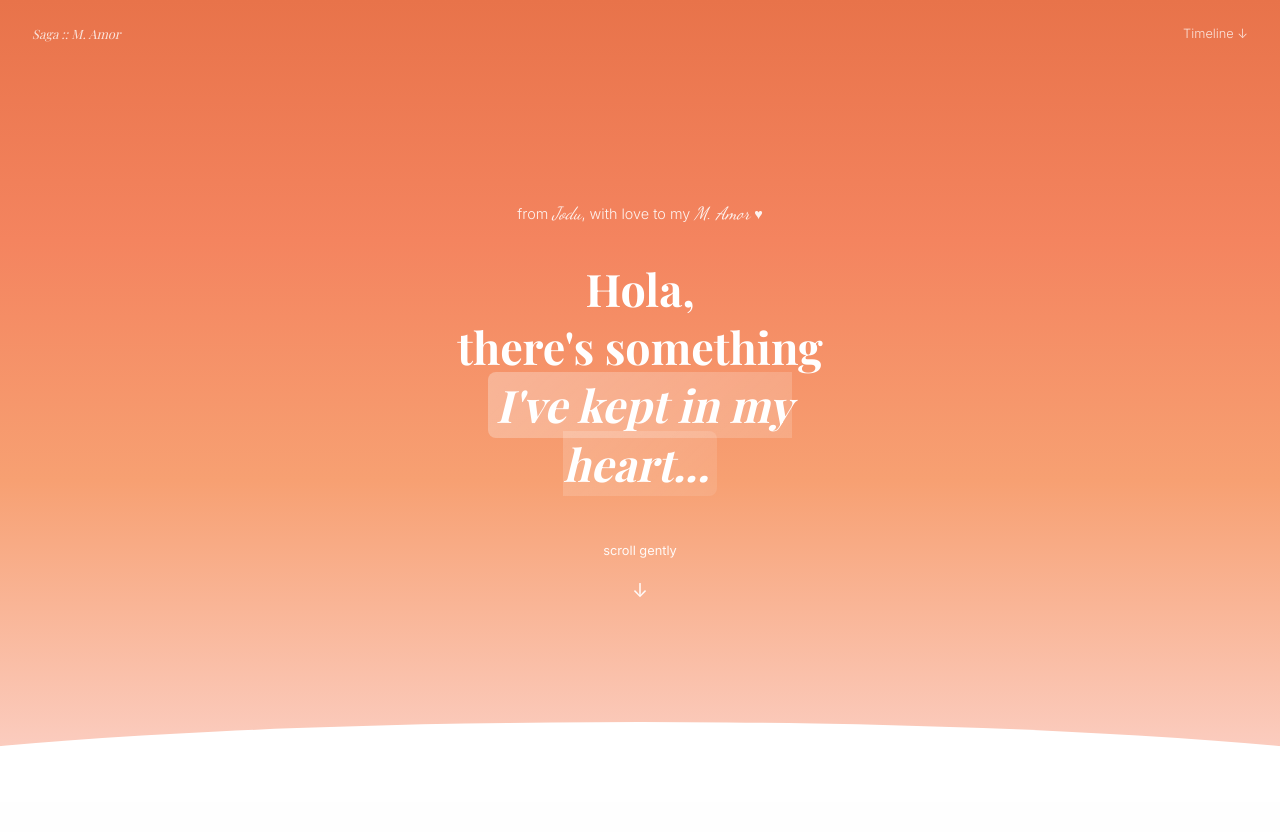
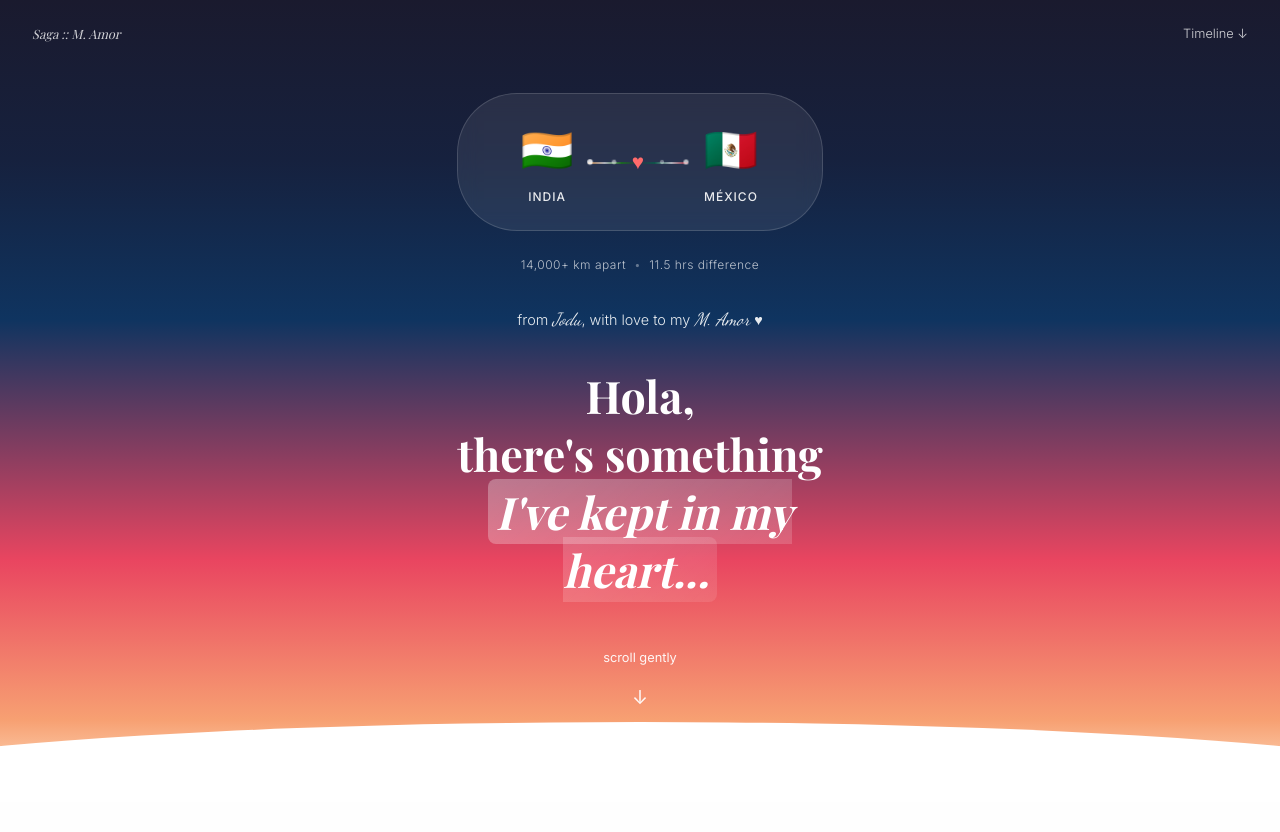
Before and after one commit to sagarvadher3615-oss/proposal-website, a plain HTML site: page index.html in a window 1280 px wide. Shown: the top 832 px of the page. Drawn offline with nearby package versions, Linux system fonts and the light colour scheme; a web font is replaced by a local one.

Commit message:
Add India to Mexico connection design on hero section 🇮🇳❤️🇲🇽

```diff
--- a/index.html
+++ b/index.html
@@ -20,6 +20,32 @@
             <span class="timeline-label">Timeline &darr;</span>
         </div>
         <div class="hero-content">
+            <!-- India to Mexico Connection -->
+            <div class="connection-map">
+                <div class="country country-india">
+                    <span class="country-flag">🇮🇳</span>
+                    <span class="country-name">India</span>
+                </div>
+                <div class="connection-line">
+                    <div class="line-path">
+                        <span class="dot dot-1"></span>
+                        <span class="dot dot-2"></span>
+                        <span class="dot dot-3"></span>
+                        <span class="dot dot-4"></span>
+                        <span class="dot dot-5"></span>
+                    </div>
+                    <span class="connection-heart">&hearts;</span>
+                </div>
+                <div class="country country-mexico">
+                    <span class="country-flag">🇲🇽</span>
+                    <span class="country-name">M&eacute;xico</span>
+                </div>
+            </div>
+            <div class="distance-badge">
+                <span>14,000+ km apart</span>
+                <span class="separator">&bull;</span>
+                <span>11.5 hrs difference</span>
+            </div>
             <p class="hero-greeting">from <em>Jodu</em>, with love to my <em>M. Amor</em> &hearts;</p>
             <h1 class="hero-title">
                 Hola,<br>
--- a/styles.css
+++ b/styles.css
@@ -56,7 +56,7 @@ body {
 /* ===== HERO SECTION ===== */
 .hero {
     min-height: 100vh;
-    background: linear-gradient(180deg, #e8734a 0%, #f4845f 30%, #f7a072 60%, #fcd5ce 100%);
+    background: linear-gradient(180deg, #1a1a2e 0%, #16213e 20%, #0f3460 40%, #e94560 70%, #f7a072 90%, #ffecd2 100%);
     display: flex;
     flex-direction: column;
     align-items: center;
@@ -91,6 +91,133 @@ body {
 .hero-content {
     max-width: 500px;
     animation: fadeInUp 1.5s ease;
+}
+
+/* ===== INDIA TO MEXICO CONNECTION ===== */
+.connection-map {
+    display: flex;
+    align-items: center;
+    justify-content: center;
+    gap: 1rem;
+    margin-bottom: 1.5rem;
+    padding: 1.5rem 2rem;
+    background: rgba(255, 255, 255, 0.08);
+    backdrop-filter: blur(10px);
+    border-radius: 60px;
+    border: 1px solid rgba(255, 255, 255, 0.15);
+}
+
+.country {
+    display: flex;
+    flex-direction: column;
+    align-items: center;
+    gap: 0.3rem;
+}
+
+.country-flag {
+    font-size: 2.5rem;
+    animation: flagPulse 3s ease-in-out infinite;
+}
+
+.country-india .country-flag {
+    animation-delay: 0s;
+}
+
+.country-mexico .country-flag {
+    animation-delay: 1.5s;
+}
+
+@keyframes flagPulse {
+    0%, 100% { transform: scale(1); }
+    50% { transform: scale(1.15); }
+}
+
+.country-name {
+    font-size: 0.75rem;
+    font-weight: 500;
+    letter-spacing: 1px;
+    text-transform: uppercase;
+    opacity: 0.9;
+}
+
+.connection-line {
+    display: flex;
+    align-items: center;
+    position: relative;
+    width: 100px;
+}
+
+.line-path {
+    display: flex;
+    align-items: center;
+    justify-content: space-between;
+    width: 100%;
+    position: relative;
+}
+
+.line-path::before {
+    content: '';
+    position: absolute;
+    top: 50%;
+    left: 0;
+    right: 0;
+    height: 2px;
+    background: linear-gradient(90deg, #ff9933, #fff, #138808, transparent, #006847, #fff, #ce1126);
+    border-radius: 2px;
+    opacity: 0.6;
+}
+
+.dot {
+    width: 4px;
+    height: 4px;
+    background: #fff;
+    border-radius: 50%;
+    position: relative;
+    z-index: 1;
+    animation: dotGlow 2s ease-in-out infinite;
+}
+
+.dot-1 { animation-delay: 0s; }
+.dot-2 { animation-delay: 0.3s; }
+.dot-3 { animation-delay: 0.6s; }
+.dot-4 { animation-delay: 0.9s; }
+.dot-5 { animation-delay: 1.2s; }
+
+@keyframes dotGlow {
+    0%, 100% { opacity: 0.3; transform: scale(1); }
+    50% { opacity: 1; transform: scale(1.5); }
+}
+
+.connection-heart {
+    position: absolute;
+    top: 50%;
+    left: 50%;
+    transform: translate(-50%, -50%);
+    font-size: 1rem;
+    color: #ff6b6b;
+    animation: heartBeat 1.5s ease-in-out infinite;
+    z-index: 2;
+}
+
+@keyframes heartBeat {
+    0%, 100% { transform: translate(-50%, -50%) scale(1); }
+    50% { transform: translate(-50%, -50%) scale(1.3); }
+}
+
+.distance-badge {
+    display: flex;
+    align-items: center;
+    justify-content: center;
+    gap: 0.5rem;
+    font-size: 0.75rem;
+    font-weight: 300;
+    opacity: 0.7;
+    margin-bottom: 2rem;
+    letter-spacing: 0.5px;
+}
+
+.separator {
+    opacity: 0.5;
 }
 
 .hero-greeting {
```
